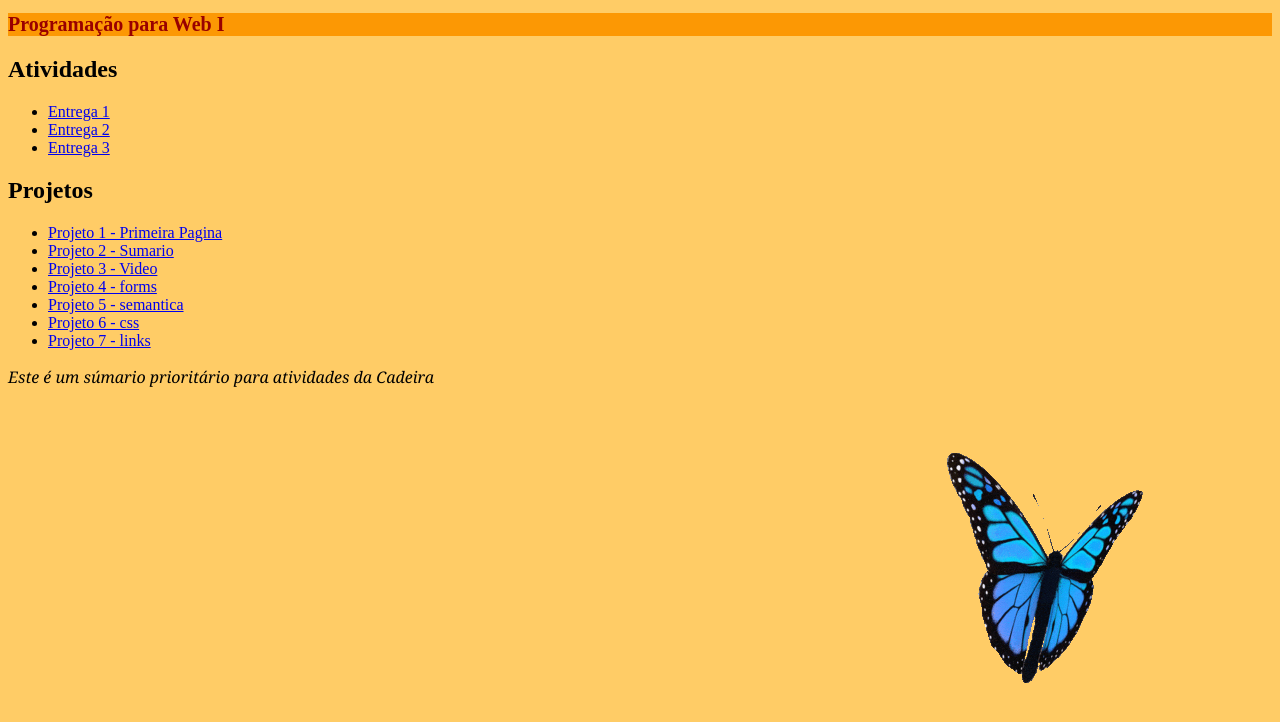
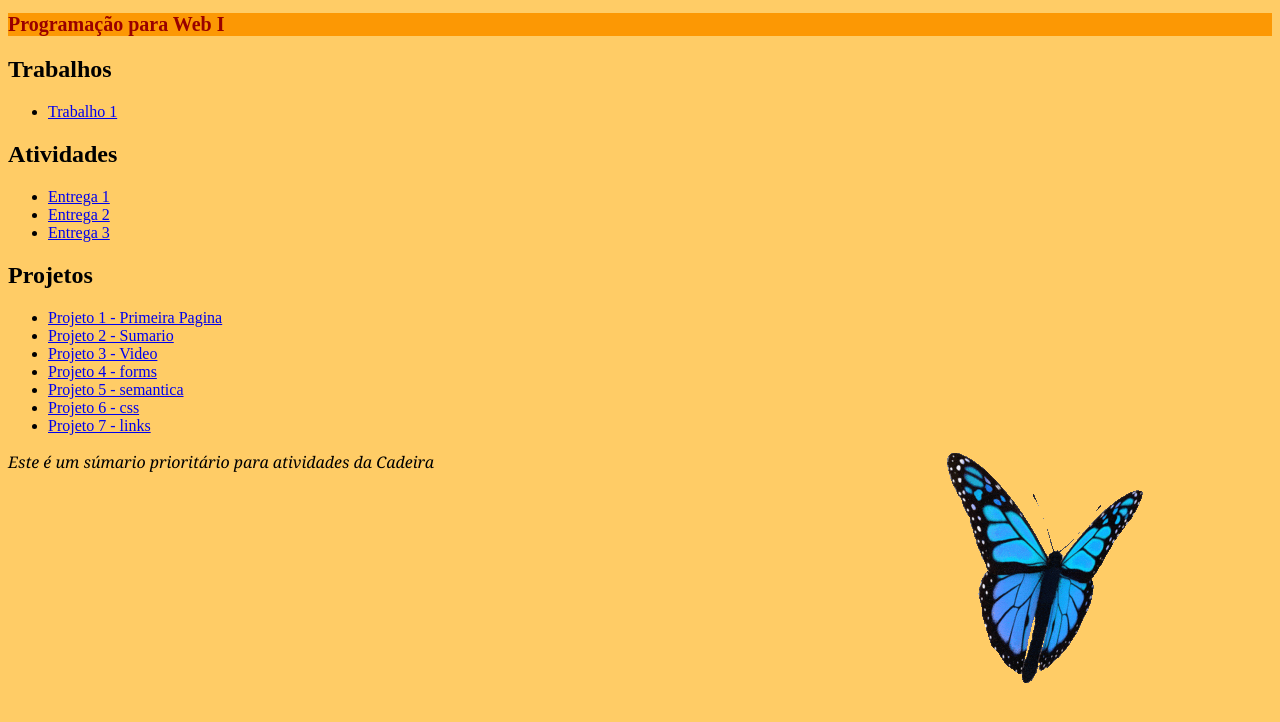
Before and after one commit to GuilhermeBRabelo/ProjetosGG, a plain HTML site: page index.html in a window 1280 px wide. Drawn offline with Linux system fonts and the light colour scheme; files that its build step writes are made by us from their sources; files whose address does not match are found by name.

Commit message:
Update index.html

```diff
--- a/index.html
+++ b/index.html
@@ -13,6 +13,15 @@
     </header>
 
     <main>
+        <div class="trabalhos">
+
+            <h2>Trabalhos</h2>
+
+            <ul>
+                <li><a href="Trabalhos 1 - Acessibilidade na Web - Miguel Nicolelis/index.html">Trabalho 1</a></li>
+            </ul>
+        </div>
+
         <div class="atividades">
 
             <h2>Atividades</h2>
```
